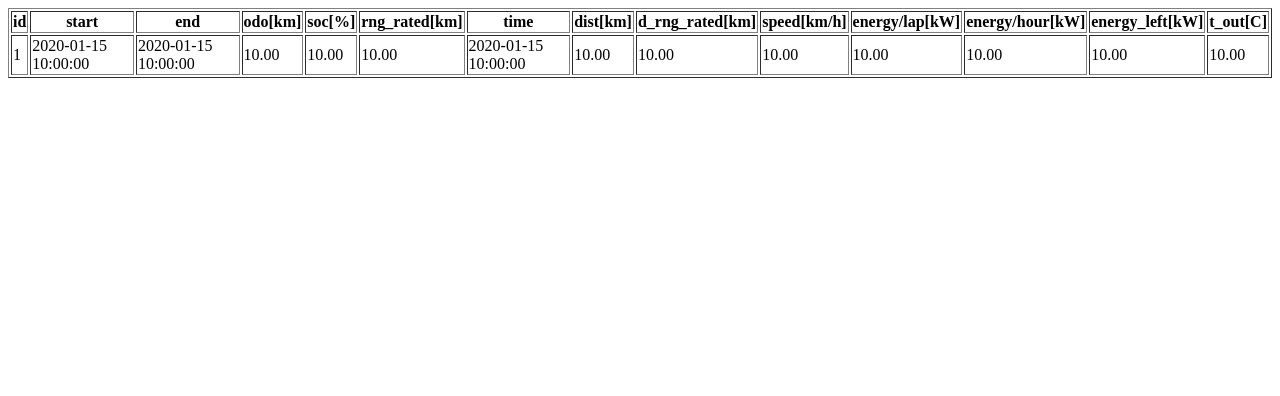
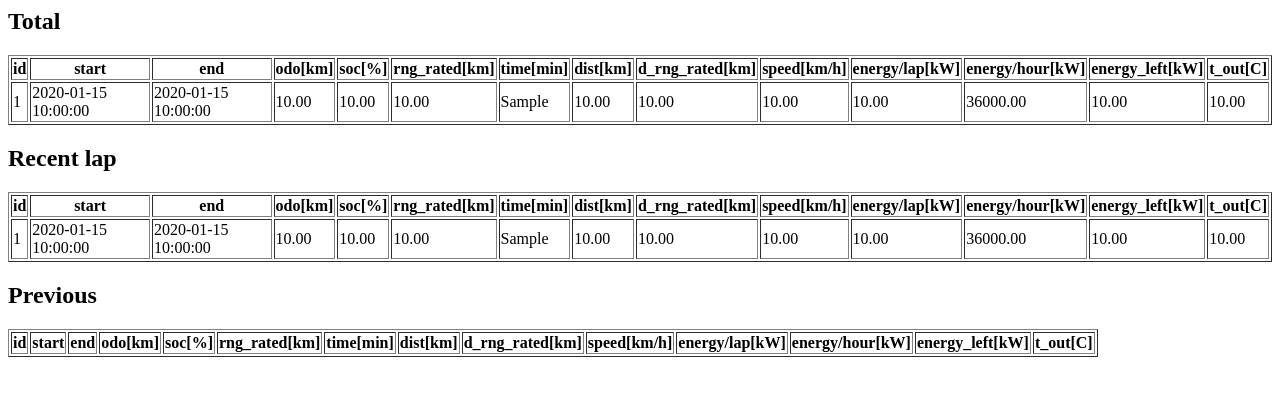
Before and after one commit to krezac/tesla-data-source, a Flask app: template templates/laps_table.html in a window 1280 px wide. Shown: the top 396 px of the page. Run offline with Flask 2, Linux system fonts and the light colour scheme; the template is opened without the code that fills it: most values are stand-ins (such as "Sample title", 1, 10 or a date in 2020); lists and menus that the app fills with data are empty; parts of the project's set-up code (start-up, migrations or seed data) failed here and were passed over; some libraries are stand-ins or nearby versions.

Commit message:
lap split

```diff
--- a/app.py
+++ b/app.py
@@ -1,10 +1,8 @@
 from flask import Flask, request, render_template, Response, abort
 
 import os
-import pendulum
 
 import fio_api
-# import tesla_logger_car_data
 import teslamate_car_data
 import lap_analyzer
 from ds_types import Configuration
@@ -41,23 +39,6 @@ def get_configuration():
     return _configuration
 
 
-def _read_config_from_request():
-    config = {
-        #"lat": request.args.get('lat', default=None, type=float),
-        #"lon": request.args.get('lon', default=None, type=float),
-        #"radius": request.args.get('radius', default=100.0, type=float),
-        "consumption_rated": request.args.get('consumption_rated', default=14.7, type=float),
-        #"hours": request.args.get('hours', default=24, type=int),
-        "format": request.args.get('format', default=None, type=str),
-        #"from_time": request.args.get('from_time', default=None, type=str),
-        #"merge_from_lap": request.args.get('merge_from_lap', default=1, type=int),
-        #"lap_merge": request.args.get('lap_merge', default=1, type=int),
-    }
-    if config["from_time"]:
-        config["from_time"] = pendulum.parse(config["from_time"])
-    return config
-
-
 ###################### main
 @app.route('/')
 def index_page():
@@ -66,7 +47,7 @@ def index_page():
 
 # ########### JSON endpoints (AJAX) ############
 @app.route('/car_status_json')
-def car_status():
+def get_car_status_json():
     if not _configuration.enabled:
         return NOT_ENABLED_JSON
 
@@ -74,8 +55,17 @@ def car_status():
     return Response(status.json() if status else {}, mimetype='application.json')
 
 
+@app.route('/car_laps_json')
+def get_car_laps_json():
+    if not _configuration.enabled:
+        return NOT_ENABLED_JSON
+
+    laps = teslamate_car_data.get_car_laps()
+    return Response(laps.json() if laps else {}, mimetype='application.json')
+
+
 @app.route('/fio_balance_json')
-def get_fio_balance():
+def get_fio_balance_json():
     if not _configuration.enabled:
         return NOT_ENABLED_JSON
 
@@ -83,7 +73,6 @@ def get_fio_balance():
     return Response(balance.json(), mimetype='application.json')
 
 
-# TODO this should be protected somehow
 @app.route('/configuration', methods=['GET', 'POST'])
 def configuration():
     global _configuration
@@ -113,14 +102,21 @@ def car_map():
                            car_status=car_status, title="Car status and position", zoom=_configuration.defaultMapZoom)
 
 
+@app.route('/fio_balance')
+def get_fio_balance():
+    if not _configuration.enabled:
+        return render_template('not_enabled.html')
+
+    balance = fio_api.get_balance_info()
+    return render_template('fio_balance.html', balance=balance, title="Balance")
+
+
 @app.route('/laps_table')
 def get_tm_car_data():
     if not _configuration.enabled:
         return render_template('not_enabled.html')
 
-    # config = _read_config_from_request()
-    positions = teslamate_car_data.get_car_positions(_configuration)
-    items = lap_analyzer.find_laps(_configuration, positions, _configuration.startRadius, 0, -1)
+    items = teslamate_car_data.get_car_laps()
     return render_template('laps_table.html', items=items, title="Laps")
 
 
--- a/config.json
+++ b/config.json
@@ -12,5 +12,6 @@
   "statusRefreshSeconds": 5,
   "lapsRefreshSeconds": 10,
   "fioRefreshSeconds": 900,
-  "defaultMapZoom": 16
+  "defaultMapZoom": 16,
+  "previousLaps": 10
 }
--- a/fio_api.py
+++ b/fio_api.py
@@ -13,7 +13,7 @@ def update_balance():
     global _balance_info
     global _get_configuration_func
 
-    today = pendulum.today().format("YYYY-MM-DD")
+    today = pendulum.today(tz="utc").format("YYYY-MM-DD")
     token = os.environ.get("FIO_API_TOKEN", None)
     if token:
         data = requests.get(f"https://www.fio.cz/ib_api/rest/periods/{token}/{today}/{today}/transactions.json")
--- a/lap_analyzer.py
+++ b/lap_analyzer.py
@@ -1,18 +1,10 @@
 #!/usr/bin/env python
 
-from http.server import BaseHTTPRequestHandler, HTTPServer
-
-import psycopg2
-import os
-import sys
 import numpy as np
 from gpxplotter.gpxread import vincenty
-from collections import namedtuple
-from jinja2 import Template
-import urllib
 import pendulum
-import datetime
-from ds_types import Configuration
+from ds_types import Configuration, LapStatus
+from typing import List
 
 csv_template = """id,start,end,odo,time,dist,speed,soc,d_soc,rng_ideal,d_rng_ideal,rng_est,d_rng_est,rng_rated,d_rng_rated,energy_lap,energy_hour,energy_left,t_in,t_out
 {% for item in items -%}
@@ -118,7 +110,7 @@ def aggregate_laps(configuration: Configuration, laps):
     return agg_laps
 
 
-def extract_lap_info(configuration: Configuration, lap_id, lap_data):
+def extract_lap_info(configuration: Configuration, lap_id, lap_data) -> LapStatus:
     """ Lap data from database:
     xx id |
     xx date           |
@@ -146,38 +138,35 @@ def extract_lap_info(configuration: Configuration, lap_id, lap_data):
     xx est_battery_range_km |
     xx rated_battery_range_km
     """
-    tz = pendulum.timezone('Europe/Paris')
-    sd = pendulum.instance(lap_data[0].date, 'utc')
-    ed = pendulum.instance(lap_data[-1].date, 'utc')
-    lap_time = lap_data[-1].date - lap_data[0].date
-    lap_dist = lap_data[-1].odometer - lap_data[0].odometer
-    return {
-        "id": lap_id,
-        "start_time": sd.in_tz("Europe/Prague").format("DD.MM.YY HH:mm.ss"),
-        "end_time": ed.in_tz("Europe/Prague").format("DD.MM.YY HH:mm.ss"),
-        "odo": lap_data[-1].odometer,
-        "t_in": lap_data[-1].inside_temp if lap_data[-1].inside_temp is not None else lap_data[0].inside_temp if lap_data[0].inside_temp is not None else 999,
-        "t_out": lap_data[-1].outside_temp if lap_data[-1].outside_temp is not None else lap_data[0].outside_temp if lap_data[0].outside_temp is not None else 999,
-        "lap_time": str(lap_time),
-        "lap_speed": lap_dist / lap_time.total_seconds() * 3600,
-        "lap_dist": lap_dist,
-        "soc": lap_data[-1].battery_level,
-        "d_soc": lap_data[0].battery_level - lap_data[-1].battery_level,
-        "rng_ideal": lap_data[-1].ideal_battery_range_km if lap_data[-1].ideal_battery_range_km else 0,
-        "d_rng_ideal": lap_data[0].ideal_battery_range_km - lap_data[-1].ideal_battery_range_km if lap_data[0].ideal_battery_range_km and lap_data[-1].ideal_battery_range_km else 0,
-        "rng_est": lap_data[-1].est_battery_range_km if lap_data[-1].est_battery_range_km else 0,
-        "d_rng_est": lap_data[0].est_battery_range_km - lap_data[-1].est_battery_range_km if lap_data[0].est_battery_range_km and lap_data[-1].est_battery_range_km else 0,
-        "rng_rated": lap_data[-1].rated_battery_range_km if lap_data[-1].rated_battery_range_km else 0,
-        "d_rng_rated": lap_data[0].rated_battery_range_km - lap_data[-1].rated_battery_range_km if lap_data[0].rated_battery_range_km and lap_data[-1].rated_battery_range_km else 0,
-        "d_energy": configuration.consumptionRated / 100 * float(
-                    lap_data[0].rated_battery_range_km - lap_data[-1].rated_battery_range_km) if lap_data[0].rated_battery_range_km and lap_data[-1].rated_battery_range_km else 0,
-        "energy_hour": (configuration.consumptionRated / 100 * float(lap_data[0].rated_battery_range_km - lap_data[
-            -1].rated_battery_range_km)) / lap_time.total_seconds() * 3600.0 if lap_data[0].rated_battery_range_km and lap_data[-1].rated_battery_range_km else 0,
-        "energy_left": configuration.consumptionRated / 100 * float(lap_data[-1].rated_battery_range_km) if lap_data[-1].rated_battery_range_km else 0,
-    }
+    return LapStatus(
+        id=lap_id,
+        startTime=pendulum.instance(lap_data[0].date, 'utc'),
+        endTime=pendulum.instance(lap_data[-1].date, 'utc'),
+
+        startOdo=lap_data[0].odometer,
+        endOdo=lap_data[-1].odometer,
+
+        insideTemp=lap_data[-1].inside_temp,
+        outsideTemp=lap_data[-1].outside_temp,
+
+        startSOC=lap_data[0].usable_battery_level,
+        endSOC=lap_data[-1].usable_battery_level,
+
+        startRangeIdeal=lap_data[0].ideal_battery_range_km,
+        endRangeIdeal=lap_data[-1].ideal_battery_range_km,
+
+        startRangeEst=lap_data[0].est_battery_range_km,
+        endRangeEst=lap_data[-1].est_battery_range_km,
+
+        startRangeRated=lap_data[0].rated_battery_range_km,
+        endRangeRated=lap_data[-1].rated_battery_range_km,
+
+        consumptionRated=configuration.consumptionRated,
+        finished=True  # TODO not true
+    )
 
 
-def get_segment_laps(configuration: Configuration, segment, laps):
+def get_segment_laps(configuration: Configuration, segment, laps) -> List[LapStatus]:
     """Extract the segment laps.  """
     segment_laps = []
     for i, lap in enumerate(laps):
--- /dev/null
+++ b/templates/fio_balance.html
@@ -0,0 +1,4 @@
+<html><body>
+<h1>{{ title }}</h1>
+There is {{ balance.amount }} {{ balance.currency }} on the account.
+</body></html>
--- a/templates/laps_table.html
+++ b/templates/laps_table.html
@@ -1,4 +1,7 @@
 <html><body>
+
+<h2>Total</h2>
+
 <table border="1">
 <TR>
    <TH>id</th>
@@ -7,7 +10,7 @@
    <TH>odo[km]</th>
    <TH>soc[%]</th>
    <TH>rng_rated[km]</th>
-   <TH>time</th>
+   <TH>time[min]</th>
    <TH>dist[km]</th>
    <TH>d_rng_rated[km]</th>
    <TH>speed[km/h]</th>
@@ -16,22 +19,98 @@
    <TH>energy_left[kW]</th>
    <TH>t_out[C]</th>
 </TR>
-{% for item in items %}
+<TR>
+   <TD>{{items.total.id}}</TD>
+   <TD>{{items.total.startTime}}</TD>
+   <TD>{{items.total.endTime}}</TD>
+   <TD>{{'%.2f' % items.total.endOdo}}</TD>
+   <TD>{{'%.2f' % items.total.endSOC}}</TD>
+   <TD>{{'%.2f' % items.total.endRangeRated}}</TD>
+   <TD>{{items.total.duration.in_minutes()}}</TD>
+   <TD>{{'%.2f' % items.total.distance}}</TD>
+   <TD>{{'%.2f' % (items.total.startRangeRated - items.total.endRangeRated)}}</TD>
+   <TD>{{'%.2f' % items.total.avgSpeed}}</TD>
+   <TD>{{'%.2f' % items.total.energy}}</TD>
+   <TD>{{'%.2f' % (items.total.energy / items.total.duration.in_seconds() * 3600)}}</TD>
+   <TD>{{'%.2f' % (items.total.consumptionRated / 100 * items.total.endRangeRated)}}</TD>
+   <TD>{{'%.2f' % items.total.outsideTemp if items.total.outsideTemp != None else "---" }}</TD>
+</TR>
+</table>
+
+
+<h2>Recent lap</h2>
+
+<table border="1">
+<TR>
+   <TH>id</th>
+   <TH>start</th>
+   <TH>end</th>
+   <TH>odo[km]</th>
+   <TH>soc[%]</th>
+   <TH>rng_rated[km]</th>
+   <TH>time[min]</th>
+   <TH>dist[km]</th>
+   <TH>d_rng_rated[km]</th>
+   <TH>speed[km/h]</th>
+   <TH>energy/lap[kW]</th>
+   <TH>energy/hour[kW]</th>
+   <TH>energy_left[kW]</th>
+   <TH>t_out[C]</th>
+</TR>
+<TR>
+   <TD>{{items.recent.id}}</TD>
+   <TD>{{items.recent.startTime}}</TD>
+   <TD>{{items.recent.endTime}}</TD>
+   <TD>{{'%.2f' % items.recent.endOdo}}</TD>
+   <TD>{{'%.2f' % items.recent.endSOC}}</TD>
+   <TD>{{'%.2f' % items.recent.endRangeRated}}</TD>
+   <TD>{{items.recent.duration.in_minutes()}}</TD>
+   <TD>{{'%.2f' % items.recent.distance}}</TD>
+   <TD>{{'%.2f' % (items.recent.startRangeRated - items.recent.endRangeRated)}}</TD>
+   <TD>{{'%.2f' % items.recent.avgSpeed}}</TD>
+   <TD>{{'%.2f' % items.recent.energy}}</TD>
+   <TD>{{'%.2f' % (items.recent.energy / items.recent.duration.in_seconds() * 3600)}}</TD>
+   <TD>{{'%.2f' % (items.recent.consumptionRated / 100 * items.recent.endRangeRated)}}</TD>
+   <TD>{{'%.2f' % items.recent.outsideTemp if items.recent.outsideTemp != None else "---" }}</TD>
+</TR>
+</table>
+
+
+<h2>Previous</h2>
+
+<table border="1">
+<TR>
+   <TH>id</th>
+   <TH>start</th>
+   <TH>end</th>
+   <TH>odo[km]</th>
+   <TH>soc[%]</th>
+   <TH>rng_rated[km]</th>
+   <TH>time[min]</th>
+   <TH>dist[km]</th>
+   <TH>d_rng_rated[km]</th>
+   <TH>speed[km/h]</th>
+   <TH>energy/lap[kW]</th>
+   <TH>energy/hour[kW]</th>
+   <TH>energy_left[kW]</th>
+   <TH>t_out[C]</th>
+</TR>
+{% for item in items.previous %}
 <TR>
    <TD>{{item.id}}</TD>
-   <TD>{{item.start_time}}</TD>
-   <TD>{{item.end_time}}</TD>
-   <TD>{{'%.2f' % item.odo}}</TD>
-   <TD>{{'%.2f' % item.soc}}</TD>
-   <TD>{{'%.2f' % item.rng_rated}}</TD>
-   <TD>{{item.lap_time}}</TD>
-   <TD>{{'%.2f' % item.lap_dist}}</TD>
-   <TD>{{'%.2f' % item.d_rng_rated}}</TD>
-   <TD>{{'%.2f' % item.lap_speed}}</TD>
-   <TD>{{'%.2f' % item.d_energy}}</TD>
-   <TD>{{'%.2f' % item.energy_hour}}</TD>
-   <TD>{{'%.2f' % item.energy_left}}</TD>
-   <TD>{{'%.2f' % item.t_out}}</TD>
+   <TD>{{item.startTime}}</TD>
+   <TD>{{item.endTime}}</TD>
+   <TD>{{'%.2f' % item.endOdo}}</TD>
+   <TD>{{'%.2f' % item.endSOC}}</TD>
+   <TD>{{'%.2f' % item.endRangeRated}}</TD>
+   <TD>{{item.duration.in_minutes()}}</TD>
+   <TD>{{'%.2f' % item.distance}}</TD>
+   <TD>{{'%.2f' % (item.startRangeRated - item.endRangeRated)}}</TD>
+   <TD>{{'%.2f' % item.avgSpeed}}</TD>
+   <TD>{{'%.2f' % item.energy}}</TD>
+   <TD>{{'%.2f' % (item.energy / item.duration.in_seconds() * 3600)}}</TD>
+   <TD>{{'%.2f' % (item.consumptionRated / 100 * item.endRangeRated)}}</TD>
+   <TD>{{'%.2f' % item.outsideTemp if item.outsideTemp != None else "---"}}</TD>
 </TR>
 {% endfor %}
 </table>
--- a/templates/not_enabled.html
+++ b/templates/not_enabled.html
@@ -1,3 +1,4 @@
 <html><body>
-Data output is not enabled.
+<H1>Not yet</H1>
+Data output is not enabled. You need to wait.
 </body></html>
```
Also changed, not shown: ds_types.py (+68 -3 lines), teslamate_car_data.py (+59 -6 lines), teslamate_data_source.py (+6 -7 lines), README.md.
